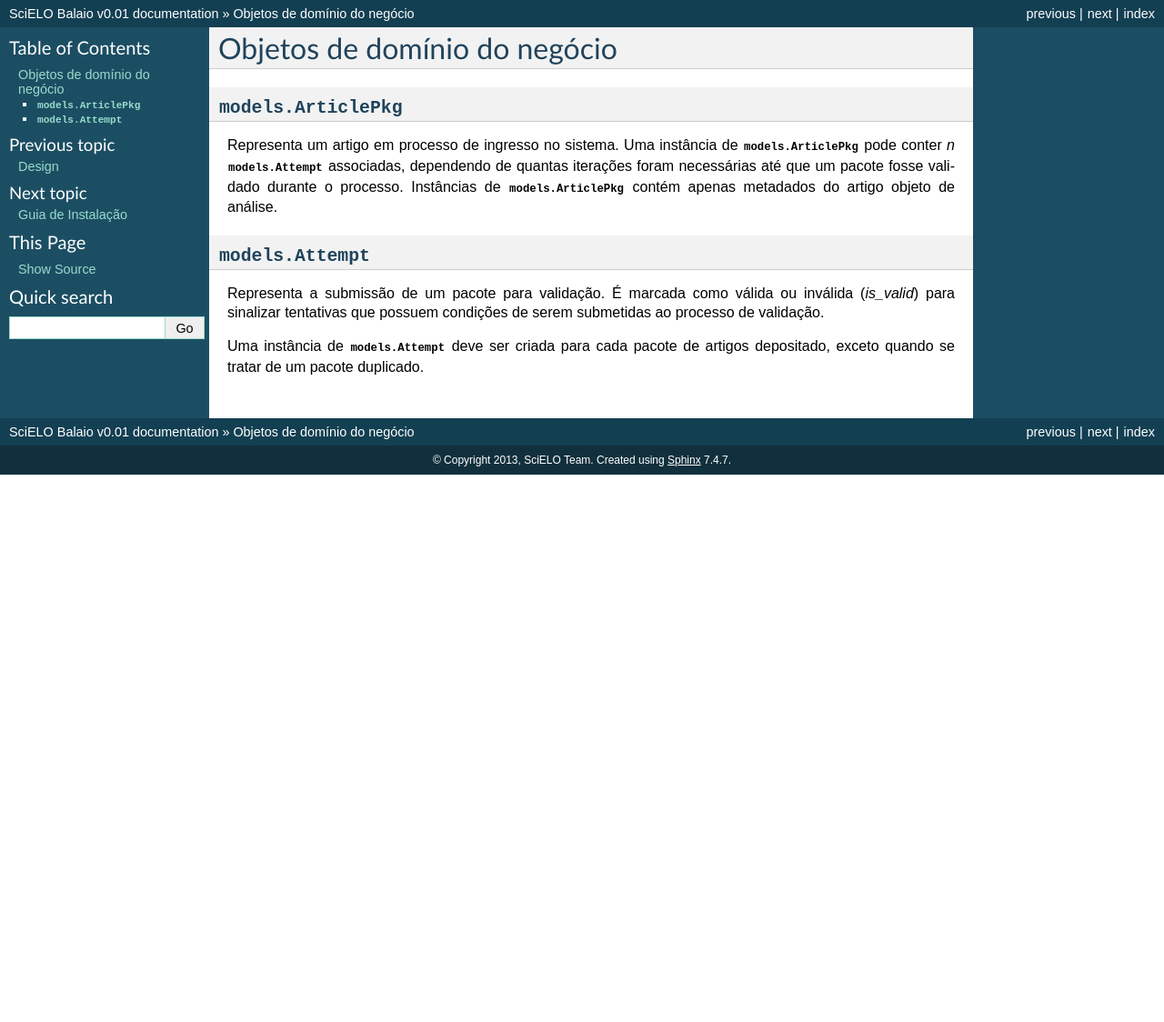
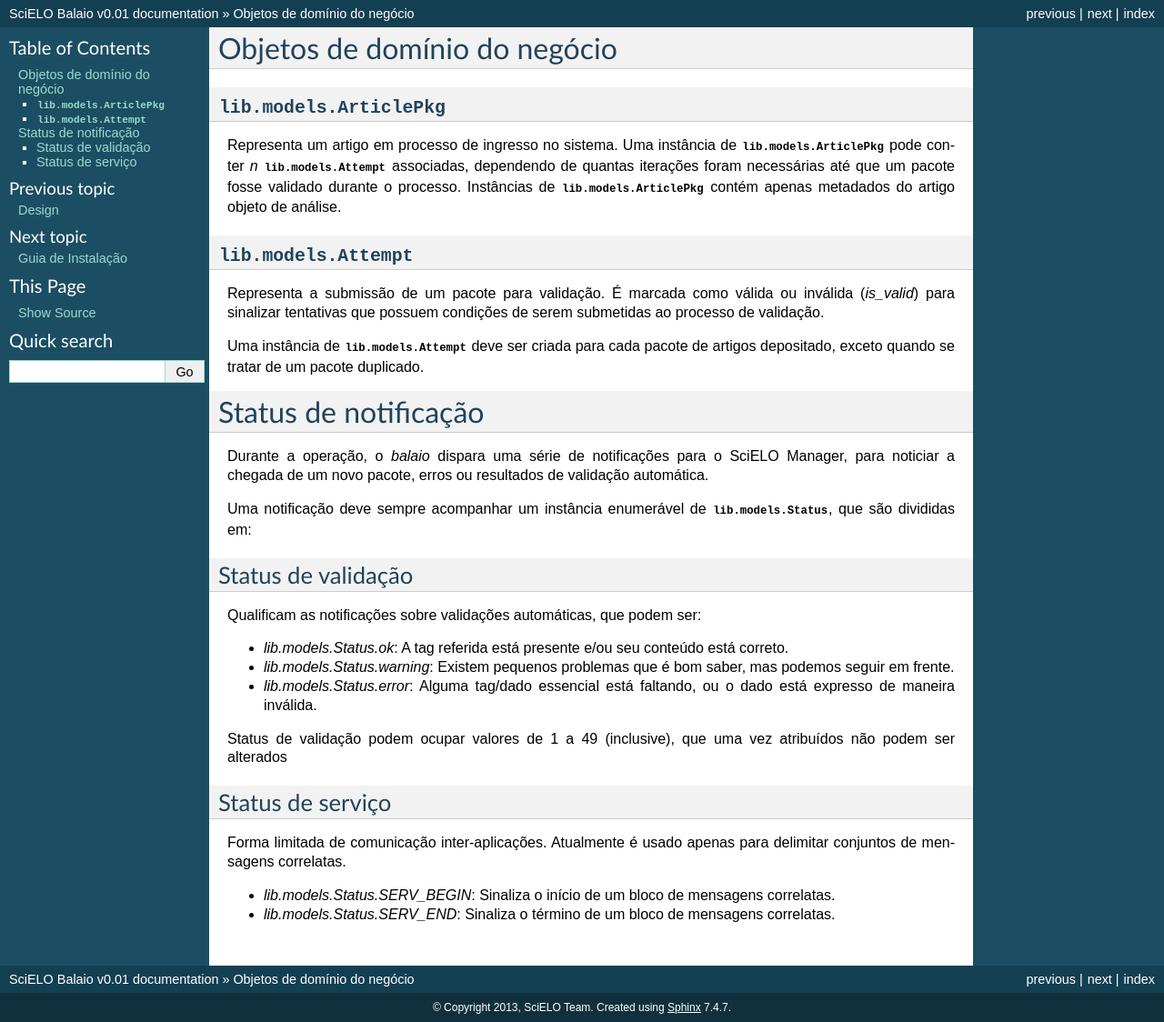
Before and after one commit to scieloorg/balaio, a Sphinx documentation site: the page built from docs/domain.rst, in a window 1280 px wide. Shown: the whole page at 91% size. Built offline with Sphinx 7.4.7, drawn with Linux system fonts in a browser that asks for light colours; before the commit the page ends 900 px from its top, so only the background shows below that.

Commit message:
Ajustes na documentação. Adição de informações sobre status de serviço.

```diff
--- a/docs/design.rst
+++ b/docs/design.rst
@@ -8,6 +8,8 @@ balaio
 ------
 
 Utilitário de linha de comando para apoiar a instalação e operação da aplicação.
+
+Exemplo::
 
     $ python manage.py
     usage: manage.py [-h] --config CONFIGFILE
--- a/docs/domain.rst
+++ b/docs/domain.rst
@@ -2,22 +2,56 @@ Objetos de domínio do negócio
 =============================
 
 
-:class:`models.ArticlePkg`
---------------------------
+:class:`lib.models.ArticlePkg`
+------------------------------
 
 Representa um artigo em processo de ingresso no sistema. Uma instância de
-:class:`models.ArticlePkg` pode conter *n* :class:`models.Attempt` associadas,
+:class:`lib.models.ArticlePkg` pode conter *n* :class:`lib.models.Attempt` associadas,
 dependendo de quantas iterações foram necessárias até que um pacote fosse
-validado durante o processo. Instâncias de :class:`models.ArticlePkg` contém
+validado durante o processo. Instâncias de :class:`lib.models.ArticlePkg` contém
 apenas metadados do artigo objeto de análise.
 
 
-:class:`models.Attempt`
------------------------
+:class:`lib.models.Attempt`
+---------------------------
 
 Representa a submissão de um pacote para validação. É marcada como válida ou
 inválida (*is_valid*) para sinalizar tentativas que possuem condições de
 serem submetidas ao processo de validação.
 
-Uma instância de :class:`models.Attempt` deve ser criada para cada pacote
+Uma instância de :class:`lib.models.Attempt` deve ser criada para cada pacote
 de artigos depositado, exceto quando se tratar de um pacote duplicado.
+
+
+Status de notificação
+=====================
+
+Durante a operação, o `balaio` dispara uma série de notificações para o
+SciELO Manager, para noticiar a chegada de um novo pacote, erros ou
+resultados de validação automática.
+
+Uma notificação deve sempre acompanhar um instância enumerável de
+:class:`lib.models.Status`, que são divididas em:
+
+
+Status de validação
+-------------------
+
+Qualificam as notificações sobre validações automáticas, que podem ser:
+
+* `lib.models.Status.ok`: A tag referida está presente e/ou seu conteúdo está correto.
+* `lib.models.Status.warning`: Existem pequenos problemas que é bom saber, mas podemos seguir em frente.
+* `lib.models.Status.error`: Alguma tag/dado essencial está faltando, ou o dado está expresso de maneira inválida.
+
+
+Status de validação podem ocupar valores de 1 a 49 (inclusive), que uma vez atribuídos não podem ser alterados
+
+
+Status de serviço
+-----------------
+
+Forma limitada de comunicação inter-aplicações. Atualmente é usado apenas para delimitar conjuntos de mensagens
+correlatas.
+
+* `lib.models.Status.SERV_BEGIN`: Sinaliza o início de um bloco de mensagens correlatas.
+* `lib.models.Status.SERV_END`: Sinaliza o término de um bloco de mensagens correlatas.
```
